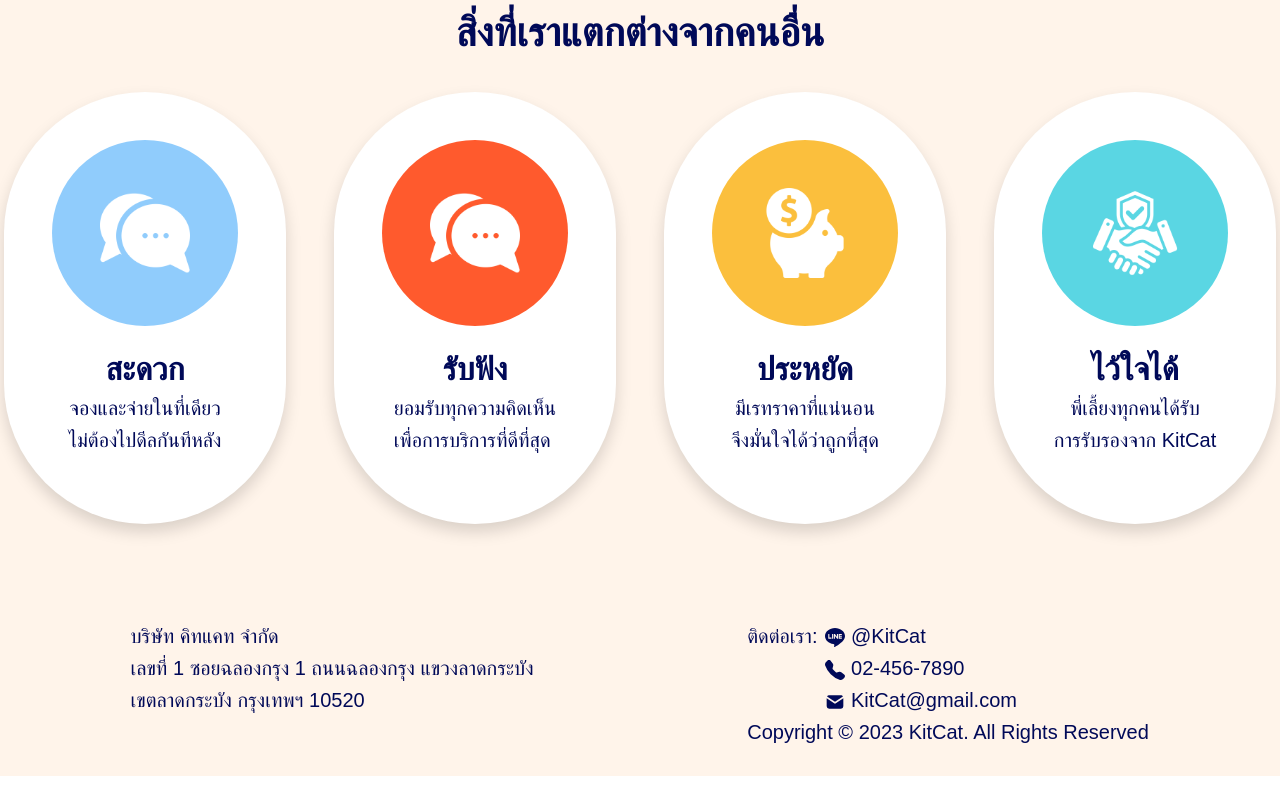
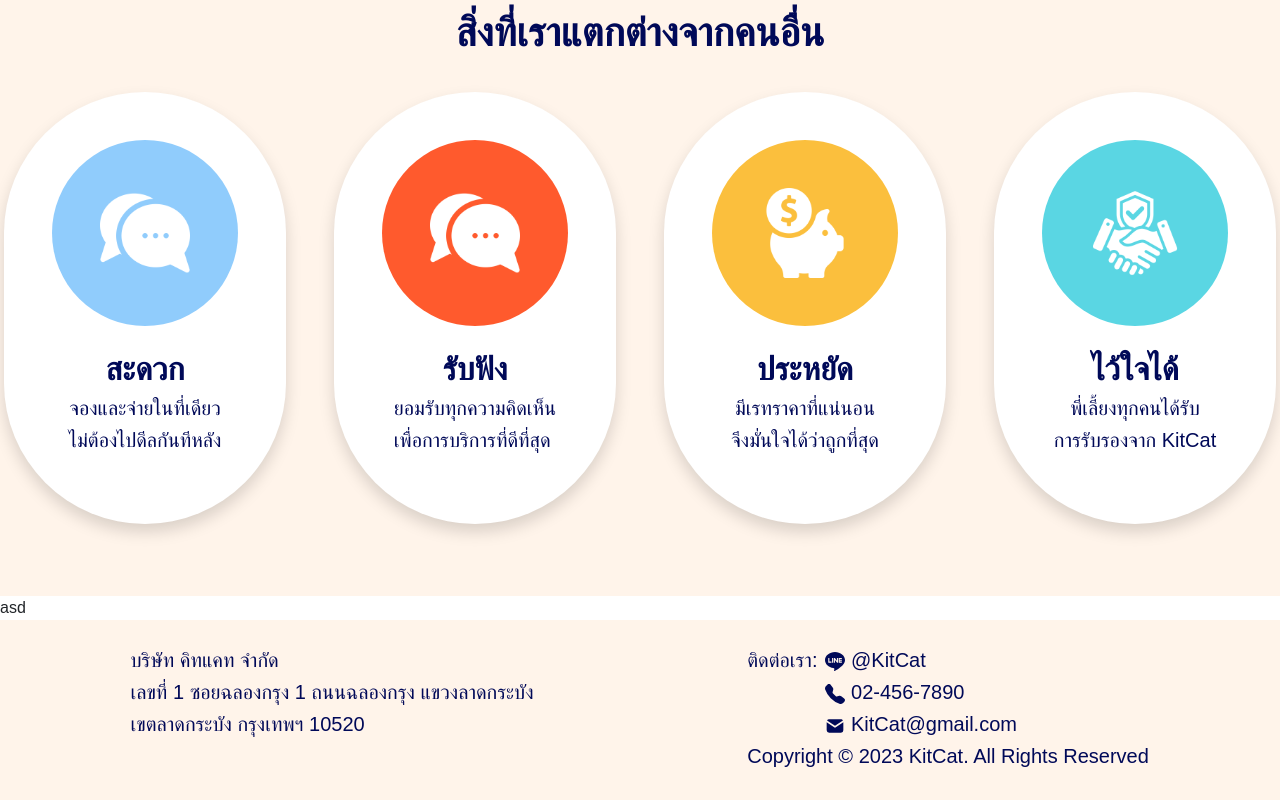
Before and after one commit to thanatat64/kmitl-kitcat, a Next.js app: page / in a window 1280 px wide. Shown: the part 672-1472 px from the top of the page. Before the commit the page ends 1448 px from the top, so only its background shows below. Built offline with nearby package versions, Linux system fonts and the light colour scheme; no server answers; the database is empty; a web font is replaced by a local one.

Commit message:
add Accordion in Home

```diff
--- a/components/pages/home/Home.tsx
+++ b/components/pages/home/Home.tsx
@@ -1,12 +1,14 @@
 import BannerTop from "./banners/BannerTop";
 import Card from "./cards/Card";
 import Footer from "./footer/Footer"
+import Accordion from "./accordions/Accordion";
 
 const Home = () => {
     return (
         <div>
             <BannerTop />
             <Card />
+            <Accordion />
             <Footer />
         </div>
      );
--- a/components/pages/home/accordions/Accordion.tsx
+++ b/components/pages/home/accordions/Accordion.tsx
@@ -0,0 +1,7 @@
+const Accordion = () => {
+    return (
+        <div>asd</div>
+     );
+}
+
+export default Accordion;
```
